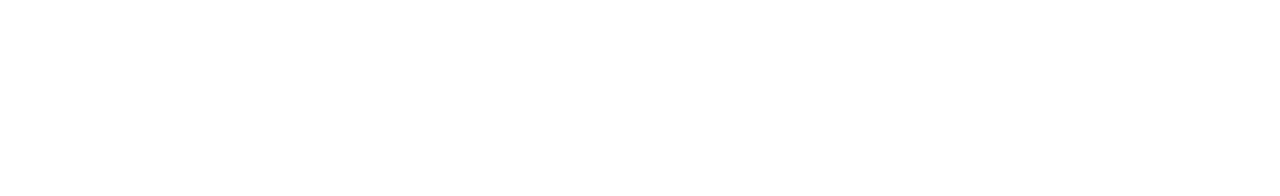
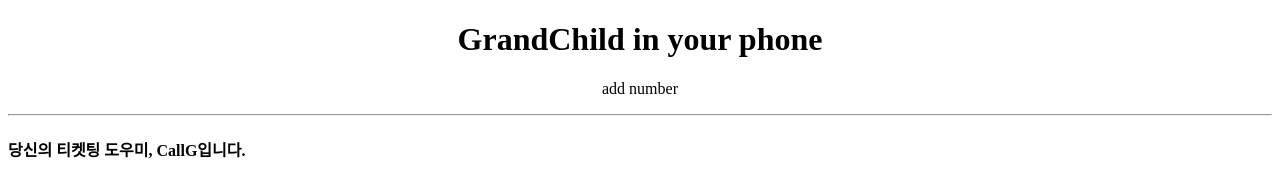
Before and after one commit to callyourG/cg-frontend, a plain HTML site: page index.html in a window 1280 px wide. Drawn offline with Linux system fonts and the light colour scheme.

Commit message:
index 약간 수정

```diff
--- a/index.html
+++ b/index.html
@@ -3,9 +3,12 @@
 <head>
     <meta charset="UTF-8">
     <meta name="viewport" content="width=device-width, initial-scale=1.0">
-    <title>Document</title>
+    <title>Call G</title>
 </head>
 <body>
-
+    <h1 align="center">GrandChild in your phone</h1>
+    <p align="center">add number</p>
+    <hr>
+    <h4>당신의 티켓팅 도우미, CallG입니다.</h4>
 </body>
 </html>
```
